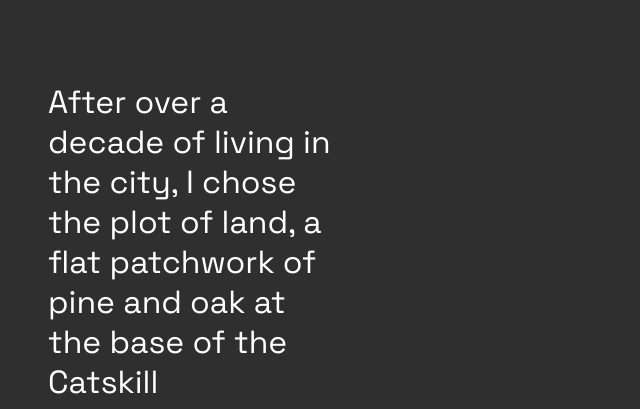
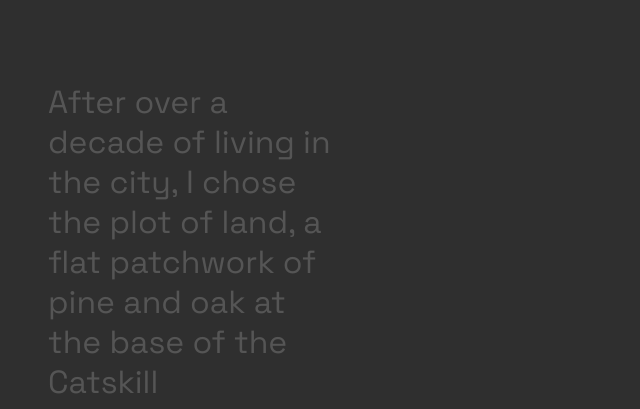
Before and after one commit to JennyPanini/project1, a plain HTML site: page tab1/index.html in a window 1280 px wide. Shown: the top 409 px of the page, without its empty margins (2-642 px from the left). Drawn offline with Linux system fonts and the light colour scheme.

Commit message:
color fonts

```diff
--- a/Style.css
+++ b/Style.css
@@ -2,7 +2,7 @@ body {
     background-color: black;
     font-family: "Space Grotesk", sans-serif;
     box-sizing: border-box;
-    color: gray;
+    color: rgb(85, 85, 85);
   }
 
   nav {
--- a/tab1/Style.css
+++ b/tab1/Style.css
@@ -1,5 +1,5 @@
 body {
-  color: white;
+  color: rgb(85, 85, 85);
   background-color: rgb(47, 47, 47);
   font-family: "Space Grotesk", sans-serif;
   box-sizing: border-box;
```
